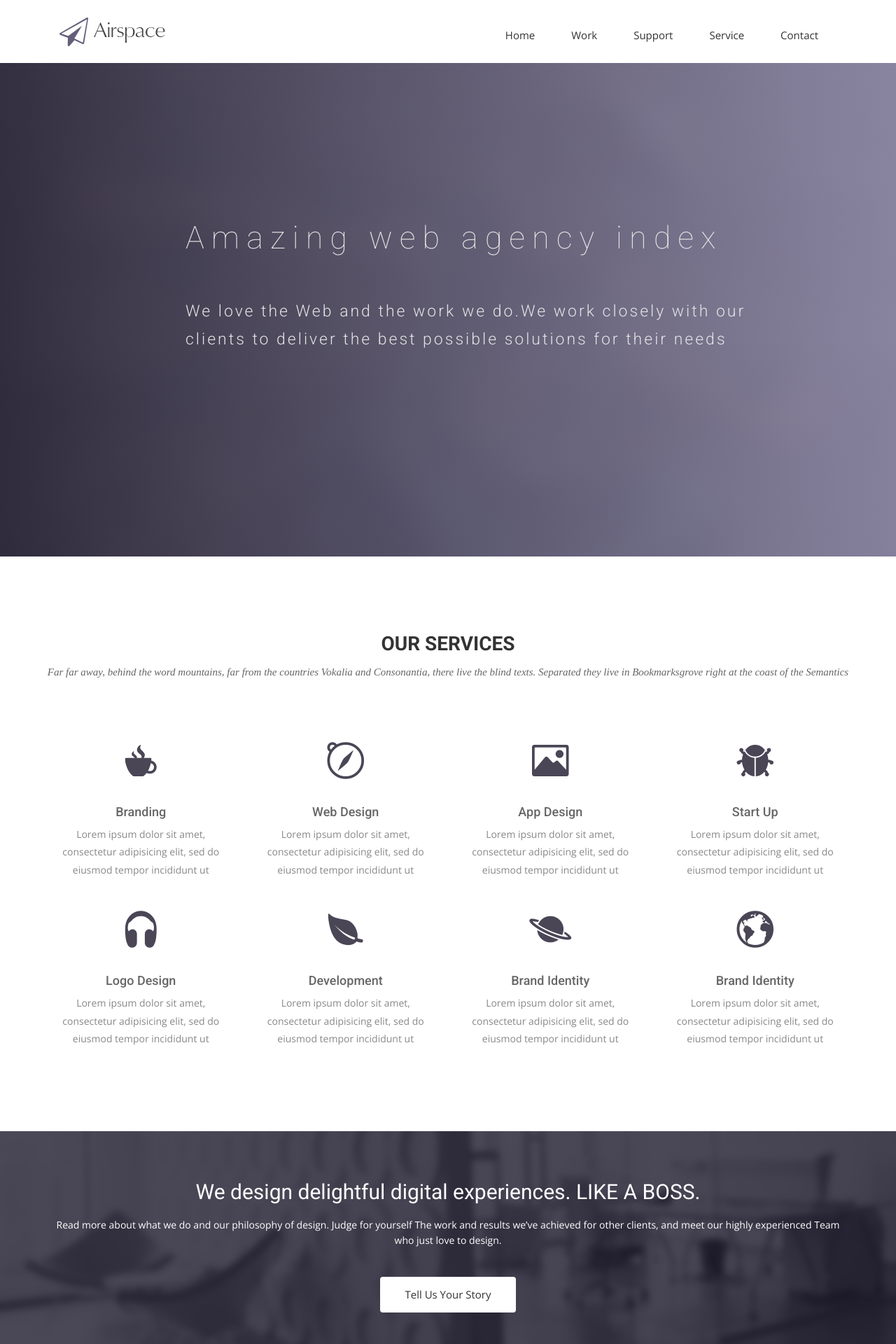
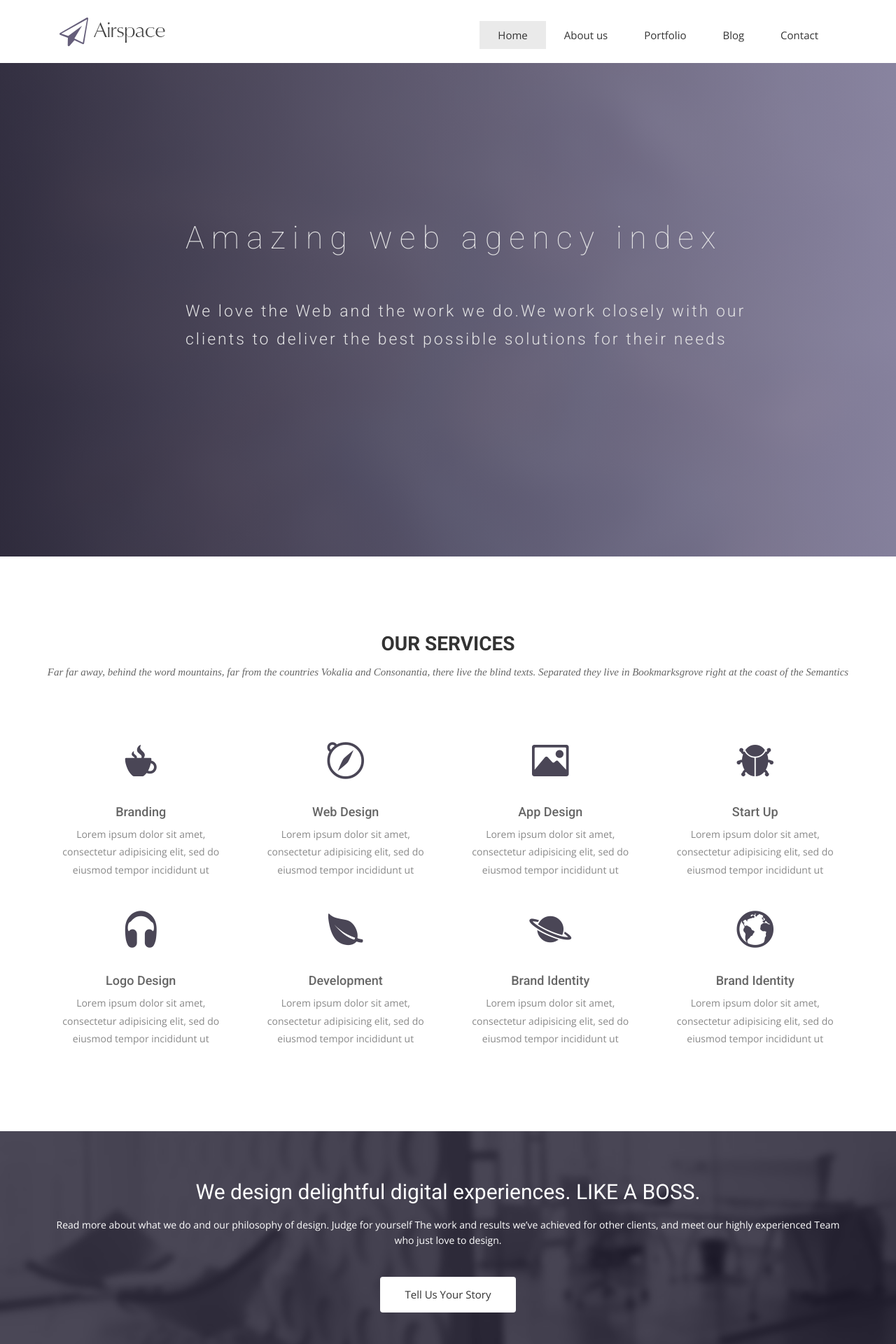
Before and after one commit to cdpjenkins/hello-jekyll, a Jekyll site: the page built from index.html, in a window 1280 px wide. Shown: the top 1920 px of the page at 70% size. Built offline with Jekyll 4.4.1, drawn with Linux system fonts in a browser that asks for light colours; nearby versions of some CDN libraries; some web fonts are replaced; comment, search, counter and statistics services are not loaded.

Commit message:
Navbar shenanigans

```diff
--- /dev/null
+++ b/_includes/nav.html
@@ -0,0 +1,28 @@
+          <!-- header Nav Start -->
+          <nav class="navbar navbar-default">
+            <div class="container-fluid">
+              <!-- Brand and toggle get grouped for better mobile display -->
+              <div class="navbar-header">
+                <button type="button" class="navbar-toggle collapsed" data-toggle="collapse" data-target="#bs-example-navbar-collapse-1">
+                <span class="sr-only">Toggle navigation</span>
+                <span class="icon-bar"></span>
+                <span class="icon-bar"></span>
+                <span class="icon-bar"></span>
+                </button>
+                <a class="navbar-brand" href="index.html">
+                  <img src="img/logo.png" alt="Logo">
+                </a>
+              </div>
+                <!-- Collect the nav links, forms, and other content for toggling -->
+                <div class="collapse navbar-collapse" id="bs-example-navbar-collapse-1">
+                  <ul class="nav navbar-nav navbar-right">
+                    <li><a {% if page.url == "/" %} class="active" {% endif %} href="index.html">Home</a></li>
+                    <li><a {% if page.url == "/about-us.html" %} class="active" {% endif %} href="about-us.html">About us</a></li>
+                    <li><a {% if page.url == "/portfolio.html" %} class="active" {% endif %} href="portfolio.html">Portfolio</a></li>
+                    <li><a {% if page.url == "/blog.html" %} class="active" {% endif %} href="blog.html">Blog</a></li>
+                    <li><a {% if page.url == "/contact.html" %} class="active" {% endif %} href="contact.html">Contact</a></li>
+                  </ul>
+                </div><!-- /.navbar-collapse -->
+              </div><!-- /.container-fluid -->
+            </nav>
+          </div>
--- a/_layouts/default.html
+++ b/_layouts/default.html
@@ -45,34 +45,11 @@
     <div class="container">
       <div class="row">
         <div class="col-md-12">
-          <!-- header Nav Start -->
-          <nav class="navbar navbar-default">
-            <div class="container-fluid">
-              <!-- Brand and toggle get grouped for better mobile display -->
-              <div class="navbar-header">
-                <button type="button" class="navbar-toggle collapsed" data-toggle="collapse" data-target="#bs-example-navbar-collapse-1">
-                <span class="sr-only">Toggle navigation</span>
-                <span class="icon-bar"></span>
-                <span class="icon-bar"></span>
-                <span class="icon-bar"></span>
-                </button>
-                <a class="navbar-brand" href="index.html">
-                  <img src="img/logo.png" alt="Logo">
-                </a>
-              </div>
-                <!-- Collect the nav links, forms, and other content for toggling -->
-                <div class="collapse navbar-collapse" id="bs-example-navbar-collapse-1">
-                  <ul class="nav navbar-nav navbar-right">
-                    <li><a href="index.html">Home</a></li>
-                    <li><a href="work.html">Work</a></li>
-                    <li><a href="#">Support</a></li>
-                    <li><a href="#">Service</a></li>
-                    <li><a href="contact.html">Contact</a></li>
-                  </ul>
-                </div><!-- /.navbar-collapse -->
-              </div><!-- /.container-fluid -->
-            </nav>
-          </div>
+
+          {% include nav.html %}
+
+
+
         </div>
       </div>
     </header><!-- header close -->
--- a/css/style.css
+++ b/css/style.css
@@ -40,6 +40,15 @@ a:focus,
 a:active {
   text-decoration: none !important;
 }
+
+/*
+ * Chris added this
+ */
+header .navbar-nav .active {
+  background-color: #eaeaea;
+}
+
+
 .section-title {
   margin-bottom: 70px;
 }
```
Also changed, not shown: portfolio.html (renamed from work.html).
